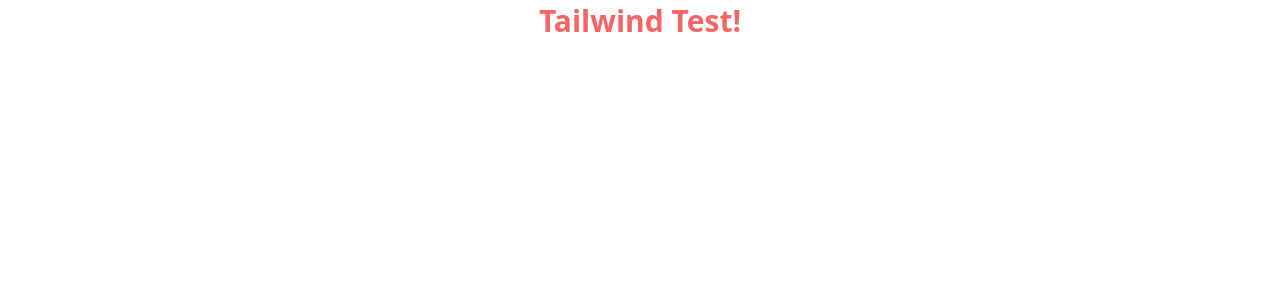
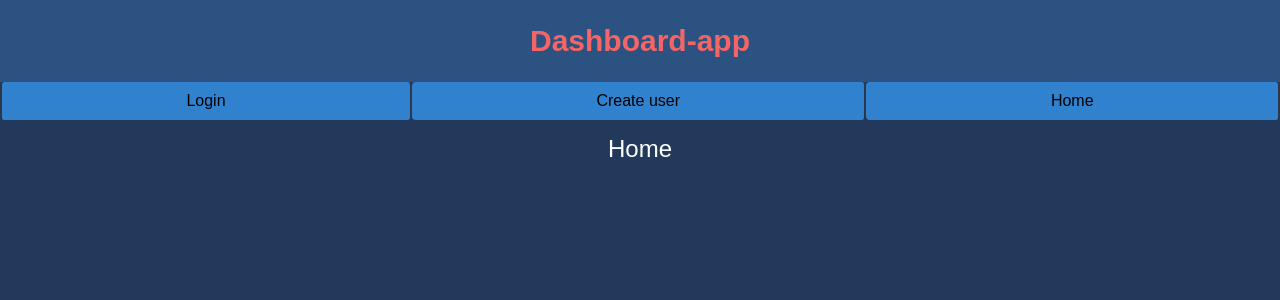
Before and after one commit to ask1666/MetaitoTestFrontend, a Vue app: page / in a window 1280 px wide. Shown: the top 300 px of the page. Built offline with nearby package versions, Linux system fonts and the light colour scheme.

Commit message:
views and header etc

```diff
--- a/package.json
+++ b/package.json
@@ -10,7 +10,8 @@
   "dependencies": {
     "core-js": "^3.6.5",
     "tailwindcss": "^1.4.6",
-    "vue": "^2.6.11"
+    "vue": "^2.6.11",
+    "vue-router": "^3.3.4"
   },
   "devDependencies": {
     "@vue/cli-plugin-babel": "~4.4.0",
--- a/src/App.vue
+++ b/src/App.vue
@@ -1,21 +1,28 @@
 <template>
-  <div id="app">
-    <h1 class="font-sans font-bold text-3xl text-red-500 text-center">
-      {{msg}}
-    </h1>
+  <div id="app"
+  class="">
+    <Header/>
+    <Navigation/>
+
   </div>
 </template>
 
 <script>
+import Header from './assets/components/Header';
+import Navigation from './assets/components/Navigation';
+
 
 export default {
   name: 'App',
   components: {
-
+    Header,
+    Navigation
   },
   data() {
     return {
-      msg: 'Tailwind Test!'
+      headerProps: {
+        username: "Log In"
+      }
     }
   }
 }
@@ -26,10 +33,15 @@ export default {
   box-sizing: border-box;
   margin: 0;
   padding: 0;
+
 }
 
 body {
   font-family: Arial, Helvetica, sans-serif;
   line-height: 1.4;
+  background-color: #23395B;
 }
+
+
+
 </style>
--- /dev/null
+++ b/src/assets/components/Header.vue
@@ -0,0 +1,20 @@
+<template>
+    <div id="header" class=" p-5 bg-blue-800">
+        <h1
+        class="text-center text-3xl font-bold text-red-500">
+            Dashboard-app
+        </h1>
+
+    </div>
+</template>
+
+<script>
+export default {
+    name: 'Header',
+
+}
+</script>
+
+<style scoped>
+
+</style>
--- /dev/null
+++ b/src/assets/components/Navigation.vue
@@ -0,0 +1,23 @@
+<template>
+    <div id="nav">
+        <div class="flex">
+            <router-link class="border-gray-800 border-l-2 border-r-2 text-center flex-auto bg-blue-600 p-2 hover:bg-blue-400 rounded"
+             to="/login">Login</router-link>
+            <router-link class="border-gray-800 border-r-2 text-center flex-auto bg-blue-600 p-2 hover:bg-blue-400 rounded"
+             to="/createUser">Create user</router-link>
+            <router-link class="border-gray-800 border-r-2 text-center flex-auto bg-blue-600 p-2 hover:bg-blue-400 rounded"
+             to="/">Home</router-link>
+        </div>
+        <router-view/>
+    </div>
+</template>
+
+<script>
+export default {
+    name: 'Navigation'
+}
+</script>
+
+<style scoped>
+
+</style>
--- /dev/null
+++ b/src/assets/views/CreateAccount.vue
@@ -0,0 +1,18 @@
+<template>
+    <div>
+        <h1
+        class="p-3 text-2xl text-center text-white">
+        Create User
+        </h1>
+    </div>
+</template>
+
+<script>
+export default {
+    name: 'CreateUser'
+}
+</script>
+
+<style scoped>
+
+</style>
--- /dev/null
+++ b/src/assets/views/Home.vue
@@ -0,0 +1,18 @@
+<template>
+    <div>
+        <h1
+        class="p-3 text-2xl text-center text-white">
+        Home
+        </h1>
+    </div>
+</template>
+
+<script>
+export default {
+    name: 'Home'
+}
+</script>
+
+<style scoped>
+
+</style>
--- /dev/null
+++ b/src/assets/views/Login.vue
@@ -0,0 +1,18 @@
+<template>
+    <div>
+        <h1
+        class="p-3 text-2xl text-center text-white">
+        Login
+        </h1>
+    </div>
+</template>
+
+<script>
+export default {
+    name: 'Login'
+}
+</script>
+
+<style scoped>
+
+</style>
--- a/src/components/HelloWorld.vue
+++ /dev/null
@@ -1,32 +0,0 @@
-<template>
-  <div class="hello">
-    <h1>Hello World</h1>
-  </div>
-</template>
-
-<script>
-export default {
-  name: 'HelloWorld',
-  props: {
-    msg: String
-  }
-}
-</script>
-
-<!-- Add "scoped" attribute to limit CSS to this component only -->
-<style scoped>
-h3 {
-  margin: 40px 0 0;
-}
-ul {
-  list-style-type: none;
-  padding: 0;
-}
-li {
-  display: inline-block;
-  margin: 0 10px;
-}
-a {
-  color: #42b983;
-}
-</style>
--- a/src/main.js
+++ b/src/main.js
@@ -1,10 +1,14 @@
 import Vue from 'vue'
+import VueRouter from 'vue-router'
 import App from './App.vue'
+import router from './router'
 
 import './assets/styles/index.css';
 
+Vue.use(VueRouter)
 Vue.config.productionTip = false
 
 new Vue({
+  router,
   render: h => h(App),
 }).$mount('#app')
--- /dev/null
+++ b/src/router.js
@@ -0,0 +1,27 @@
+import Vue from 'vue'
+import Router from 'vue-router'
+import Home from './assets/views/Home'
+import CreateUser from './assets/views/CreateAccount'
+import Login from './assets/views/Login'
+
+Vue.use(Router)
+
+export default new Router({
+    routes: [
+        {
+            path: '/',
+            name: 'home',
+            component: Home
+        },
+        {
+            path: '/createUser',
+            name: 'createUser',
+            component: CreateUser
+        },
+        {
+            path: '/login',
+            name: 'login',
+            component: Login
+        }
+    ]
+})
```
Also changed, not shown: 1 other file (tests, documents, lock files or other folders).
